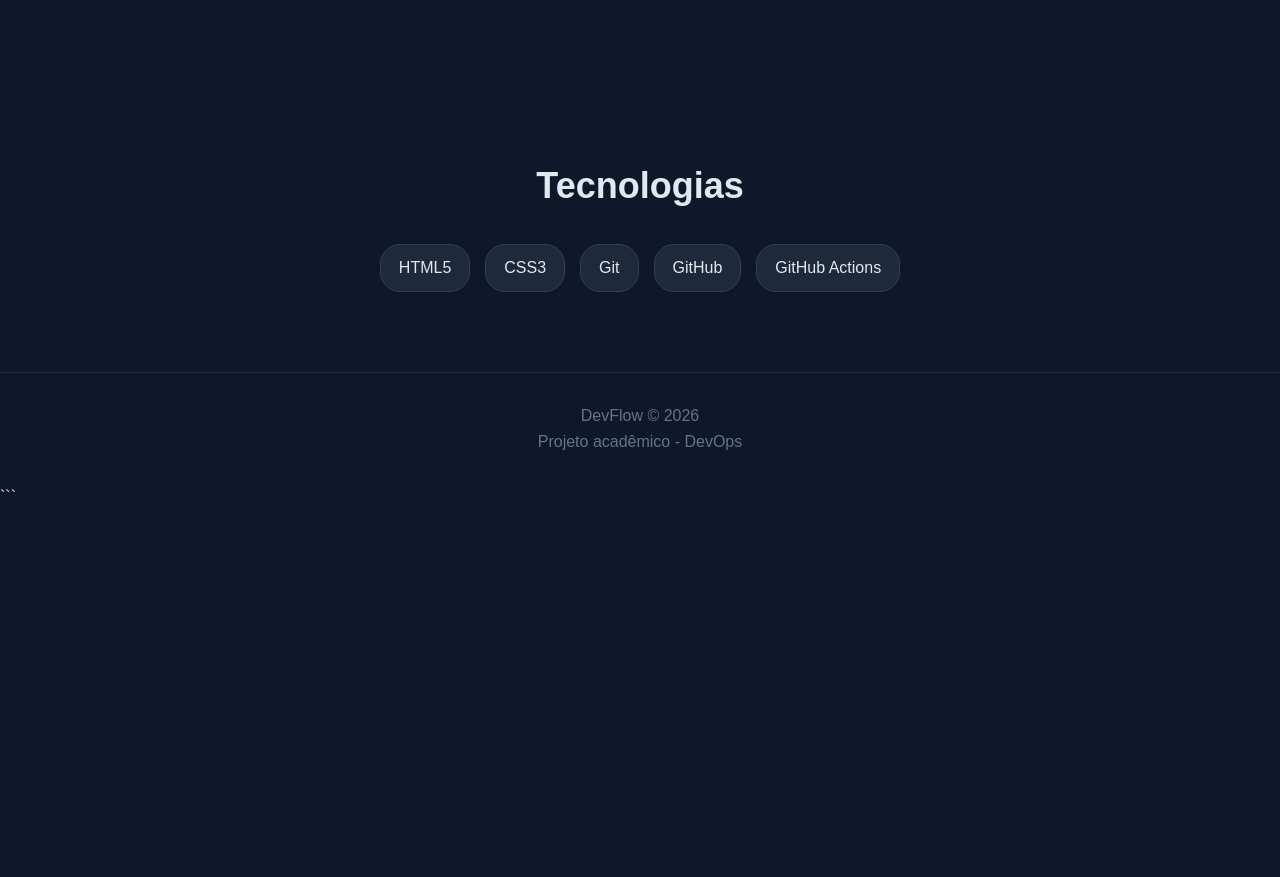
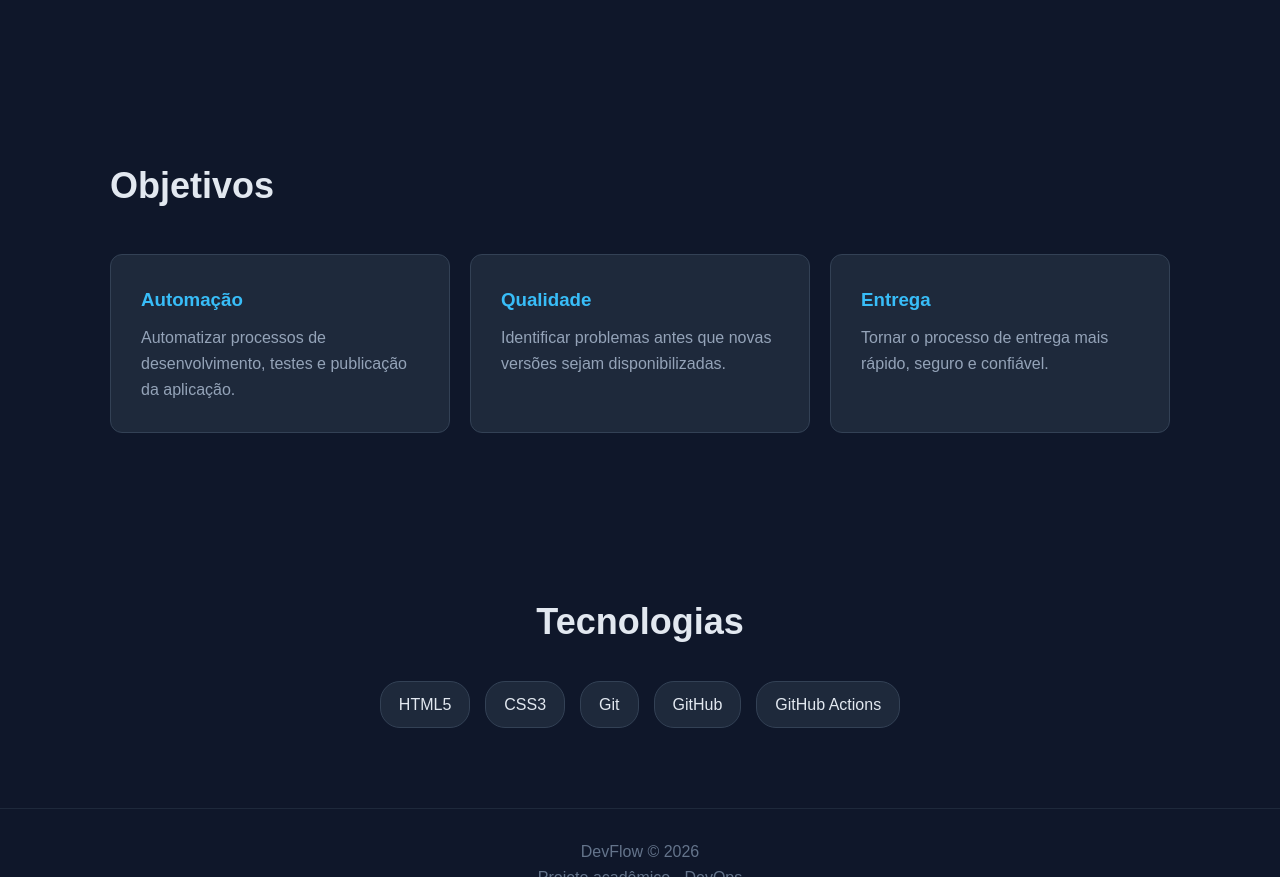
Before and after one commit to furlan39/devflow-pucpr, a plain HTML site: page index.html in a window 1280 px wide. Shown: the part 1150-2027 px from the top of the page. Before the commit the page ends 1660 px from the top, so only its background shows below. Drawn offline with Linux system fonts and the light colour scheme.

Commit message:
feat: adiciona seção de objetivos

```diff
--- a/index.html
+++ b/index.html
@@ -350,6 +350,39 @@
 
 
         <!-- TECNOLOGIAS -->
+         <section class="section">
+
+    <h2>Objetivos</h2>
+
+    <div class="cards">
+
+        <div class="card">
+            <h3>Automação</h3>
+            <p>
+                Automatizar processos de desenvolvimento,
+                testes e publicação da aplicação.
+            </p>
+        </div>
+
+        <div class="card">
+            <h3>Qualidade</h3>
+            <p>
+                Identificar problemas antes que novas versões
+                sejam disponibilizadas.
+            </p>
+        </div>
+
+        <div class="card">
+            <h3>Entrega</h3>
+            <p>
+                Tornar o processo de entrega mais rápido,
+                seguro e confiável.
+            </p>
+        </div>
+
+    </div>
+
+</section>
 
         <section id="tecnologias" class="section technologies">
 
```
